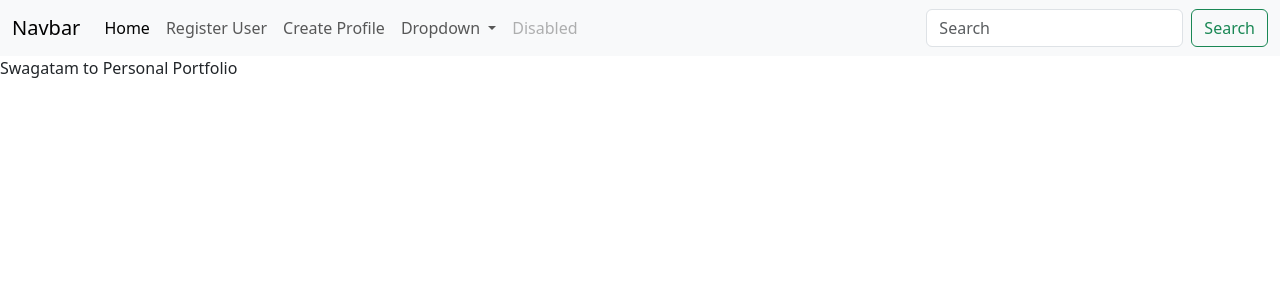
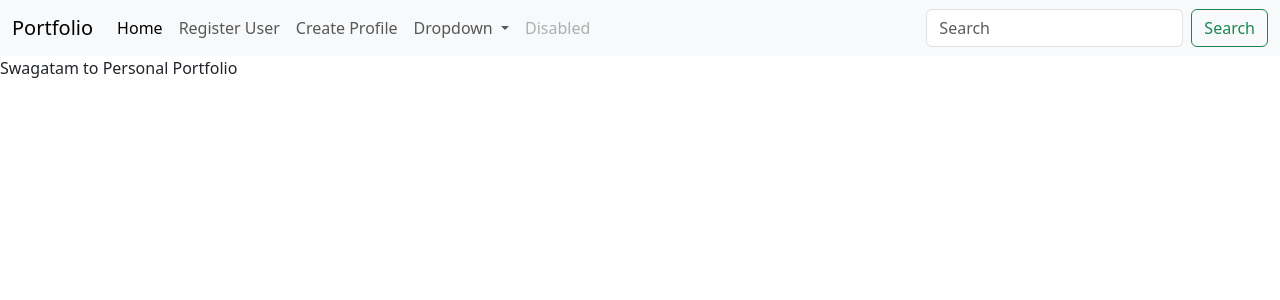
Before and after one commit to vyavasthita/personal-portfolio, a Flask app: page / in a window 1280 px wide. Shown: the top 300 px of the page. Run offline with Flask 3, Linux system fonts and the light colour scheme.

Commit message:
add requirements.txt

```diff
--- a/portfolio/templates/base.html
+++ b/portfolio/templates/base.html
@@ -17,7 +17,7 @@
     <body>
         <nav class="navbar navbar-expand-lg bg-body-tertiary">
             <div class="container-fluid">
-              <a class="navbar-brand" href="#">Navbar</a>
+              <a class="navbar-brand" href="#">Portfolio</a>
               <button class="navbar-toggler" type="button" data-bs-toggle="collapse" data-bs-target="#navbarSupportedContent" aria-controls="navbarSupportedContent" aria-expanded="false" aria-label="Toggle navigation">
                 <span class="navbar-toggler-icon"></span>
               </button>
```
Also changed, not shown: requirements.txt (added, +17 -0 lines).
